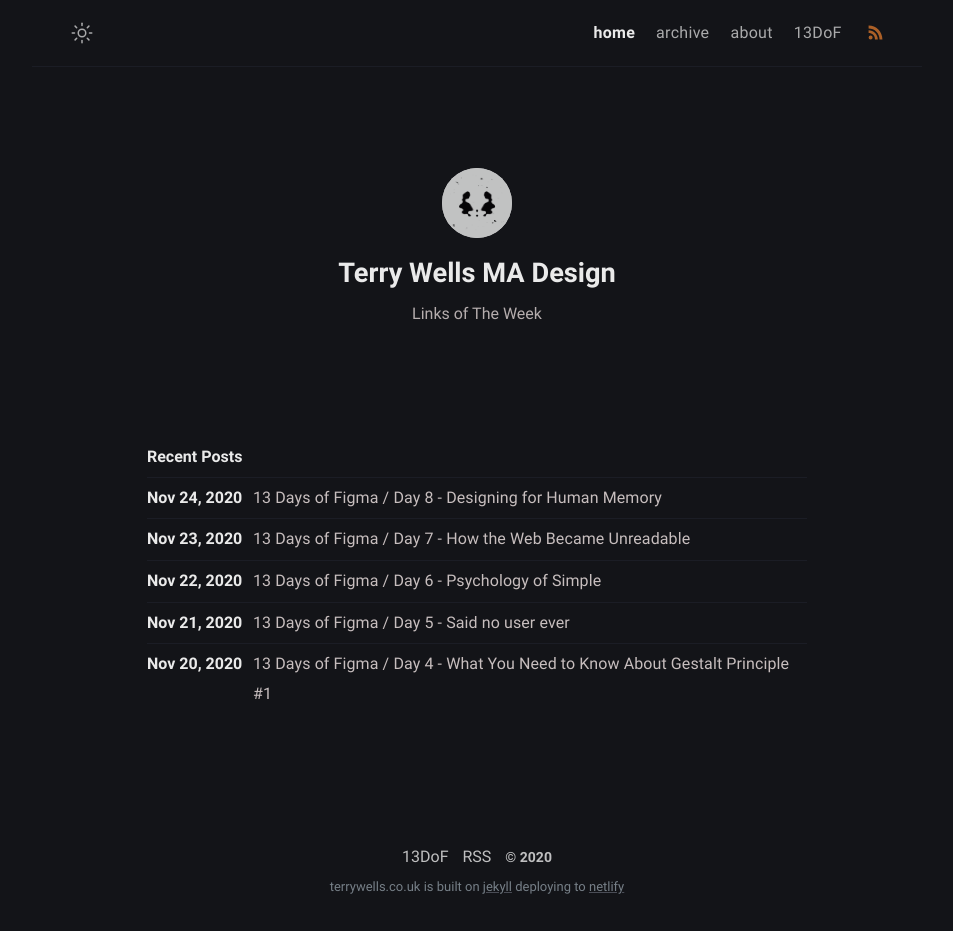
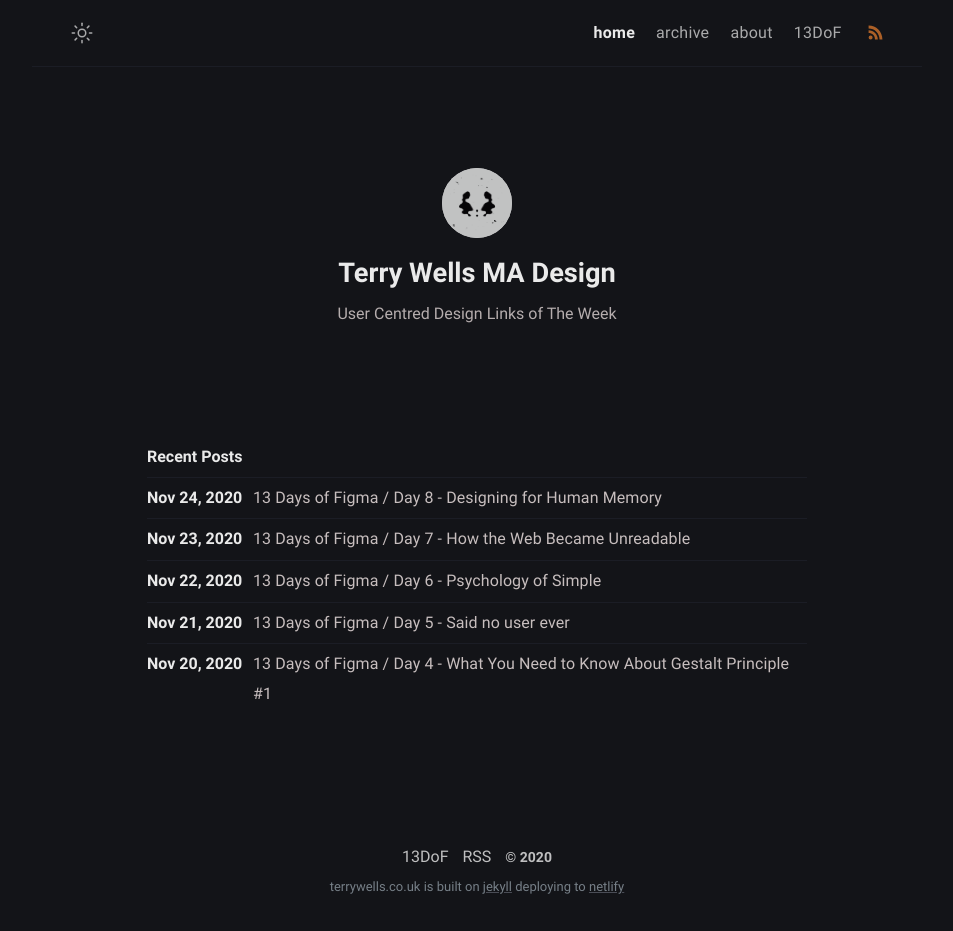
Before and after one commit to wristtattoo/jekyll-klise, a Jekyll site: the page built from index.md, in a window 1280 px wide. Shown: the whole page, without its empty margins (163-1116 px from the left). Built offline with Jekyll 4.4.1, drawn with Linux system fonts in a browser that asks for light colours; a script that is not in the unit is left out.

Commit message:
Jekyll XIII
config update

```diff
--- a/_config.yml
+++ b/_config.yml
@@ -1,7 +1,7 @@
 # Site settings
 title: Terry Wells MA Design | UX/UI Designer # site title
 description: >- # site description
-  A multi-disciplined, masters degree postgraduate with over 25 years practical experience in user-centered design. Being curious, interested in users behavior and looking to understand the reasons behind users actions. Observing and inquiring eventually to create a solution.
+  A multi-disciplined, masters degree postgraduate with over 25 years practical experience in user-centered design. Being curious, interested in users behavior and looking to understand the reasons behind users actions.
 lang: en-US # default lang
 timezone: Europe/London # set your timezone
 image: assets/img/ogp.png # This image used for Open Graph more info https://ogp.me/
@@ -12,7 +12,7 @@
 author:
   name: Terry Wells MA Design # author name
   bio: >- # tell to the world
-    Links of The Week
+    User Centred Design Links of The Week
   # username: username # general username
   # github: github_username # github username
   # twitter: twitter_username # twitter username
```
